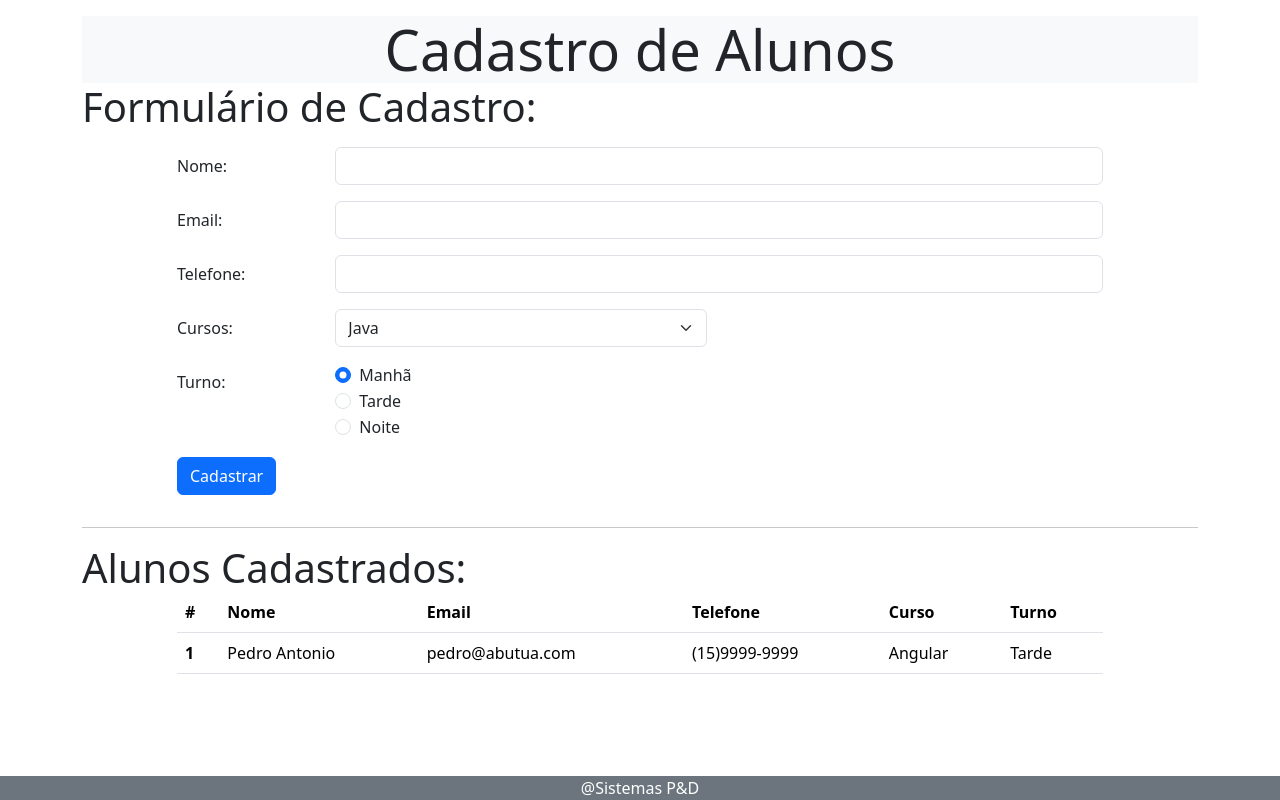
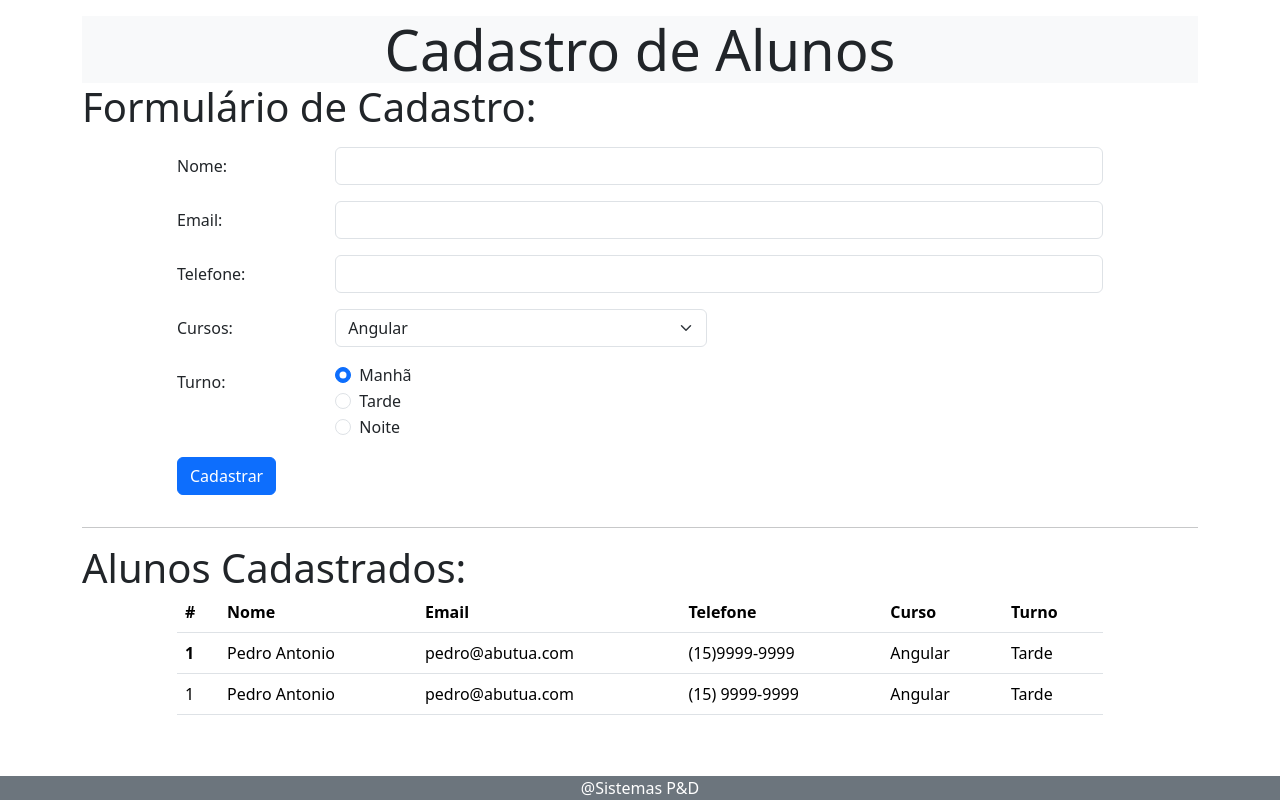
Before and after one commit to clararicioni/bootcampdev-cadastroalunos, a plain HTML site: page index.html in a window 1280 px wide. Drawn offline with nearby package versions, Linux system fonts and the light colour scheme.

Commit message:
closes #5 - sending products to table

```diff
--- a/index.html
+++ b/index.html
@@ -47,7 +47,7 @@
                             <label for="inputCat" class="col-sm-2 col-form-label">Cursos: </label>
                             <div class="col-sm-5">
                                 <select class="form-select" aria-label="Default select example" id="inputCat">
-                                    <option value="1" selected>Java</option>
+                                    <option value="1" selected>Angular</option>
                                     <option value="2">MySQL</option>
                                     <option value="3">C#</option>
                                     <option value="4">React</option>
@@ -97,7 +97,7 @@
             </div>
             <div class="row">
                 <div class="col-md-10 offset-md-1">
-                    <table class="table">
+                    <table class="table" id="studentsTable">
                         <thead>
                           <tr>
                             <th scope="col">#</th>
@@ -130,6 +130,7 @@
     <script src="https://cdn.jsdelivr.net/npm/bootstrap@5.3.3/dist/js/bootstrap.bundle.min.js"
         integrity="sha384-YvpcrYf0tY3lHB60NNkmXc5s9fDVZLESaAA55NDzOxhy9GkcIdslK1eN7N6jIeHz"
         crossorigin="anonymous"></script>
+    <script src="js/script.js"></script>
 </body>
 
 </html>
--- /dev/null
+++ b/js/script.js
@@ -0,0 +1,63 @@
+var students = [
+    {
+        id: 1,
+        name: "Pedro Antonio",
+        email: "pedro@abutua.com",
+        tel: "(15) 9999-9999",
+        course: 1,
+        shift: 2
+    },
+];
+
+var categories = [
+    { id: 1, name: "Angular" },
+    { id: 2, name: "MySQL" },
+    { id: 3, name: "C#" },
+    { id: 4, name: "React" }
+];
+
+var shiftCategories = [
+    { id: 1, name: "Manhã"},
+    { id: 2, name: "Tarde"},
+    { id: 3, name: "Noite"}
+]
+
+//onLoad
+loadStudents();
+
+//Load all students
+function loadStudents(){
+    for(let student of students){
+        addNewRow(student);
+    }
+}
+
+//Add new row
+function addNewRow(student){
+    var table = document.getElementById("studentsTable");
+    var newRow = table.insertRow();
+
+    //Insert student id
+    var idNode = document.createTextNode(student.id);
+    newRow.insertCell().appendChild(idNode);
+
+    //Insert student name
+    var nameNode = document.createTextNode(student.name);
+    newRow.insertCell().appendChild(nameNode);
+
+    //Insert student email
+    var emailNode = document.createTextNode(student.email);
+    newRow.insertCell().appendChild(emailNode);
+
+    //Insert student tel
+    var telNode = document.createTextNode(student.tel);
+    newRow.insertCell().appendChild(telNode);
+
+    //Insert student course
+    var courseNode = document.createTextNode(categories[student.course - 1].name); //-1, pois é um array
+    newRow.insertCell().appendChild(courseNode);
+
+    //Insert student shift
+    var shiftNode = document.createTextNode(shiftCategories[student.shift - 1].name);
+    newRow.insertCell().appendChild(shiftNode);
+}
```
